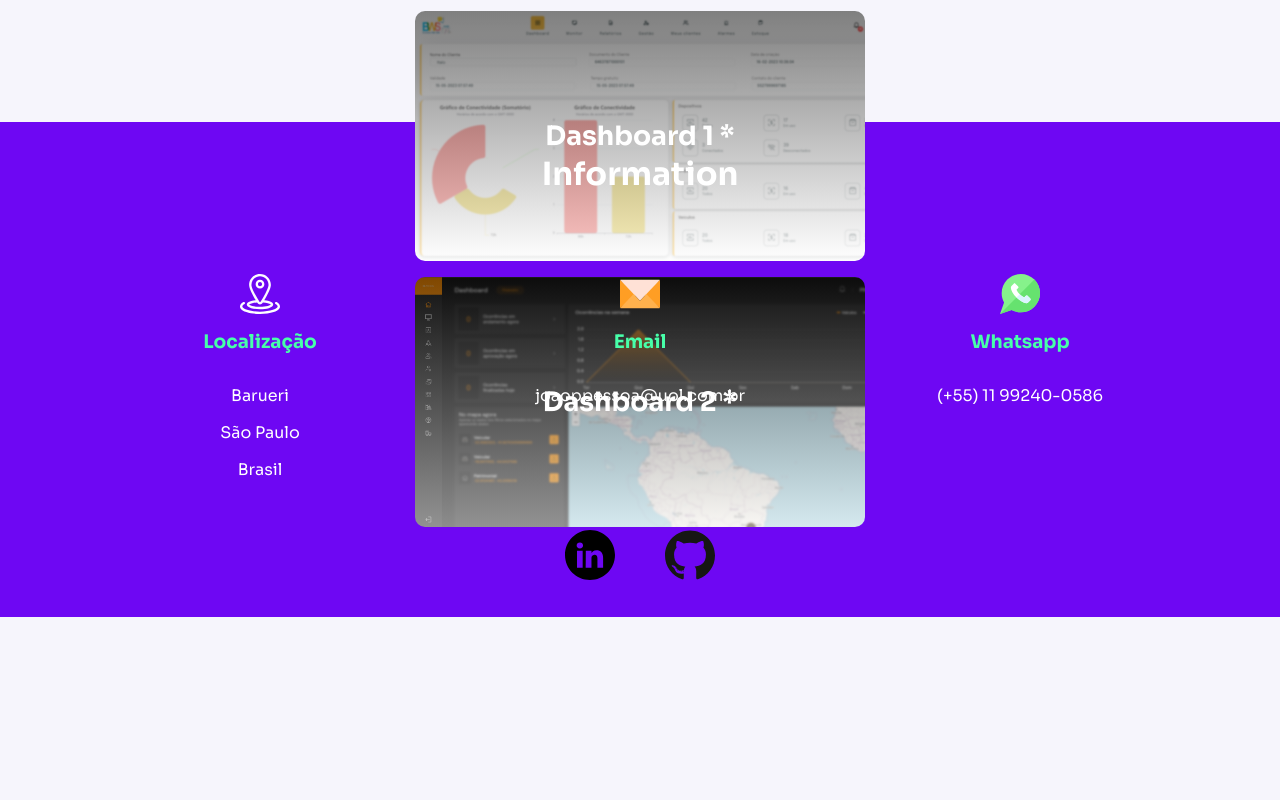
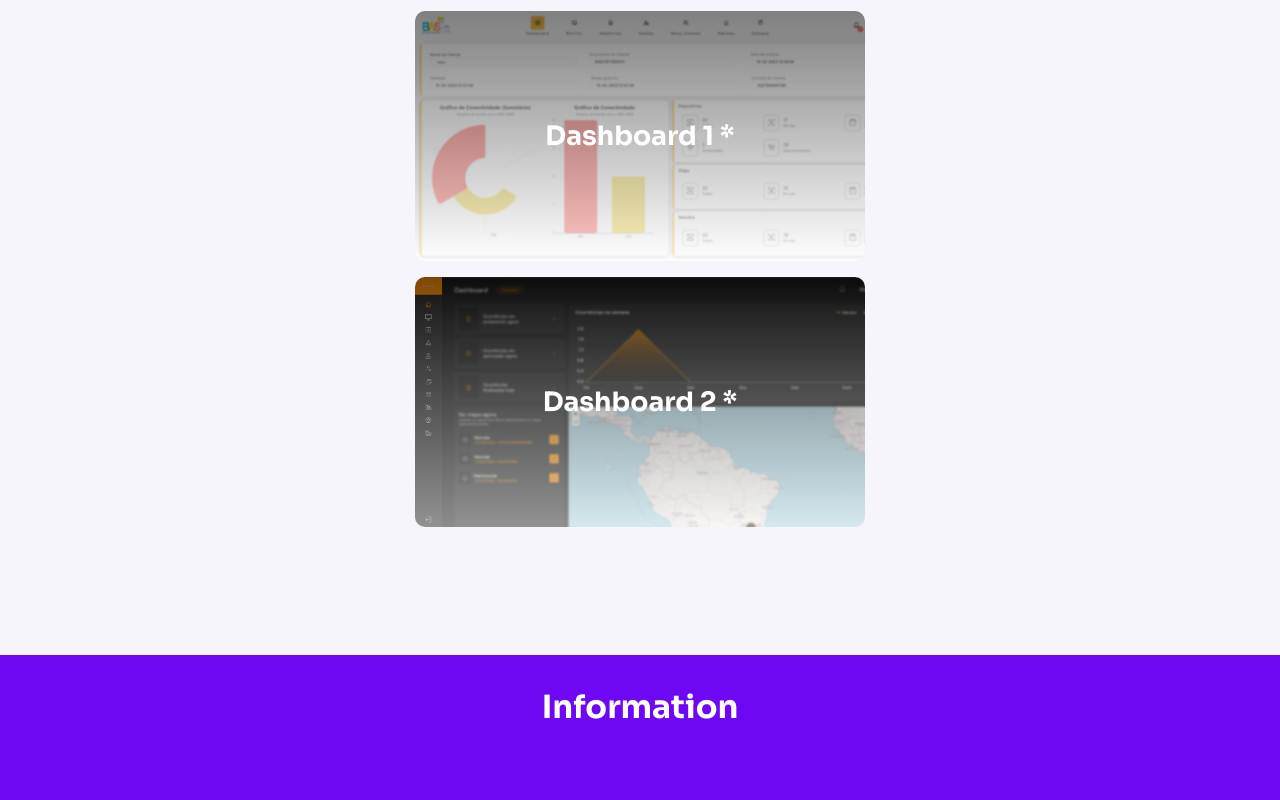
Before and after one commit to JoaoFPessoa/myPortfolio, a React (Vite) app: page / in a window 1280 px wide. Shown: the part 2660-3460 px from the top of the page. Before the commit the page ends 3277 px from the top, so only its background shows below. Built offline with nearby package versions, Linux system fonts and the light colour scheme.

Commit message:
add responsivity

```diff
--- a/src/components/Banner/styles.js
+++ b/src/components/Banner/styles.js
@@ -31,6 +31,17 @@ export const Container = styled.div`
     opacity: 0.8;
     width: 600px;
   }
+  @media (max-width: 768px) {
+    margin: 0;
+    h1 {
+      font-size: 24px;
+      width: 200px;
+    }
+    h2 {
+      font-size: 18px;
+      width: 200px;
+    }
+  }
 `;
 const slideFromRight = keyframes`
   from {
@@ -53,4 +64,13 @@ export const ImageContainer = styled.div`
     height: 300px;
     padding: 1rem;
   }
+  @media (max-width: 768px) {
+    width: 150px;
+    height: 150px;
+    margin-right: 1rem;
+    img {
+      width: 150px;
+      height: 150px;
+    }
+  }
 `;
--- a/src/components/Footer/styles.js
+++ b/src/components/Footer/styles.js
@@ -6,9 +6,12 @@ export const Container = styled.div`
   flex-direction: column;
   align-items: center;
   padding: 2rem 0;
-
+  margin-top: 8rem;
   h1 {
     color: #fff;
+  }
+  @media (max-width: 768px) {
+    margin-top: 5rem;
   }
 `;
 export const Location = styled.div`
@@ -35,12 +38,32 @@ export const Location = styled.div`
     cursor: pointer;
     text-decoration-line: none;
   }
+  @media (max-width: 768px) {
+    width: 100%;
+    margin-bottom: 2rem;
+    img {
+      width: 30px;
+      height: 30px;
+    }
+    h3 {
+      font-size: 18px;
+      margin: 0.4rem;
+    }
+    p {
+      font-size: 14px;
+    }
+  }
 `;
 
 export const LocationContainer = styled.div`
   margin-top: 5rem;
   display: flex;
   width: 100%;
-  justify-content: space-between;
+  align-items: center;
+  justify-content: center;
   padding: 0 10rem;
+  @media (max-width: 768px) {
+    padding: 0 1rem;
+    flex-direction: column;
+  }
 `;
--- a/src/components/Intro/styles.js
+++ b/src/components/Intro/styles.js
@@ -8,6 +8,7 @@ export const Container = styled.div`
   align-items: center;
   max-height: 800px;
   padding-top: 10rem;
+
   p {
     color: #f6f5fc;
     font-size: 24px;
@@ -18,6 +19,18 @@ export const Container = styled.div`
     margin-top: 2rem;
     max-width: 500px;
     text-align: center;
+  }
+  @media (max-width: 768px) {
+    margin-top: 2rem;
+    padding-top: 4rem;
+    p {
+      font-size: 16px;
+      font-weight: bold;
+    }
+    span {
+      max-width: 360px;
+      line-height: 150%;
+    }
   }
 `;
 
@@ -56,4 +69,8 @@ export const Skills = styled.div`
   li {
     margin-top: 15px;
   }
+  @media (max-width: 768px) {
+    width: 350px;
+    padding-bottom: 6rem;
+  }
 `;
--- a/src/components/Jobs/style.js
+++ b/src/components/Jobs/style.js
@@ -1,7 +1,7 @@
 import styled from "styled-components";
 
 export const Container = styled.div`
-  height: 800px;
+  /* height: 800px; */
   margin-top: 320px;
   display: flex;
   flex-direction: column;
--- a/src/components/LinkJobCards/styles.js
+++ b/src/components/LinkJobCards/styles.js
@@ -11,6 +11,7 @@ export const Container = styled.a`
   display: flex;
   align-items: center;
   justify-content: center;
+  border: 1px solid orange;
   background-image: linear-gradient(
       rgba(0, 0, 0, 0.5),
       rgba(255, 255, 255, 0.5)
@@ -22,6 +23,11 @@ export const Container = styled.a`
   }
   :hover {
     transform: scale(1.05);
+  }
+  @media (max-width: 768px) {
+    h1 {
+      text-align: center;
+    }
   }
 `;
 
--- a/src/pages/styles.js
+++ b/src/pages/styles.js
@@ -1,6 +1,7 @@
 import styled from "styled-components";
 
 export const Container = styled.div`
+  width: 100%;
   header {
     display: flex;
     justify-content: space-between;
```
